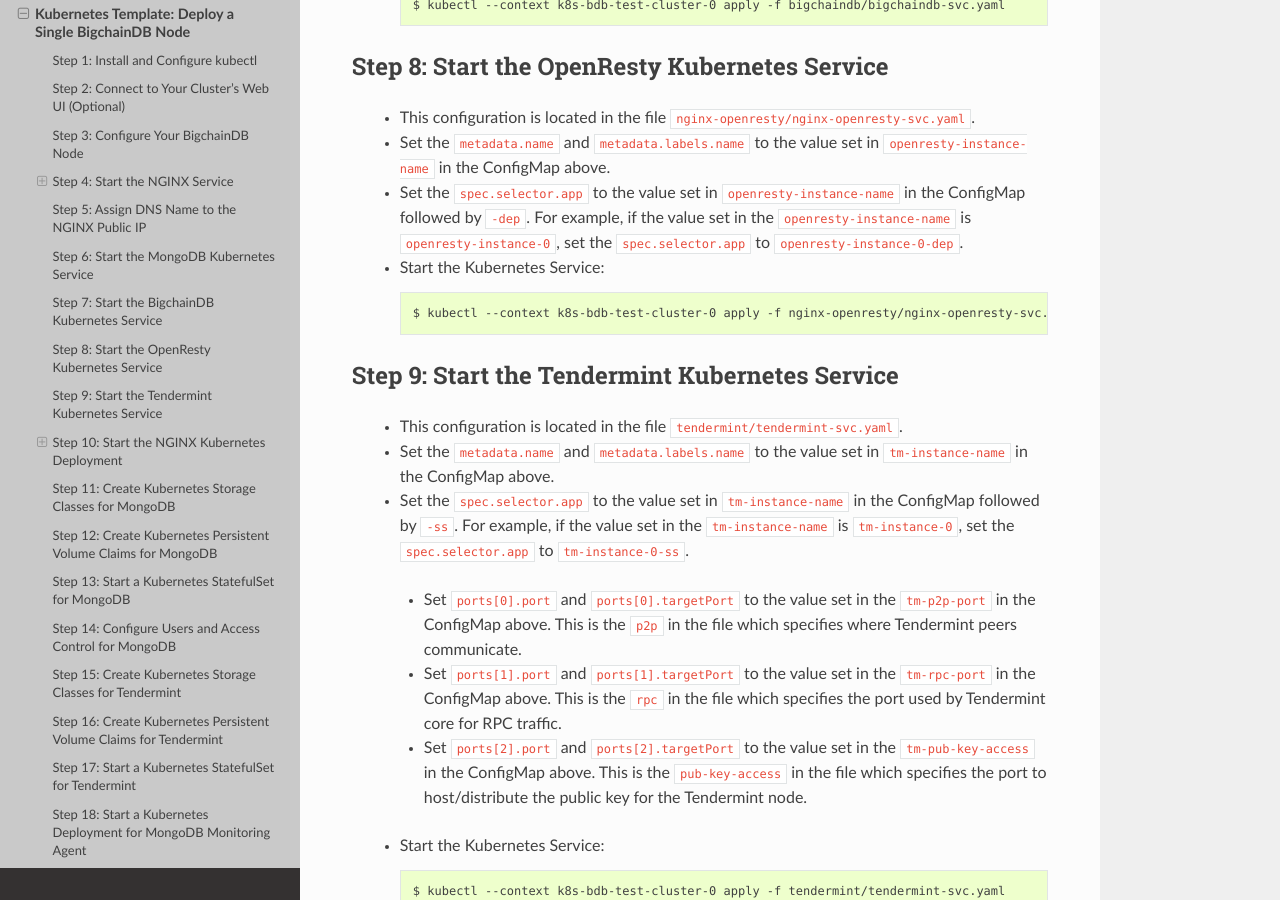
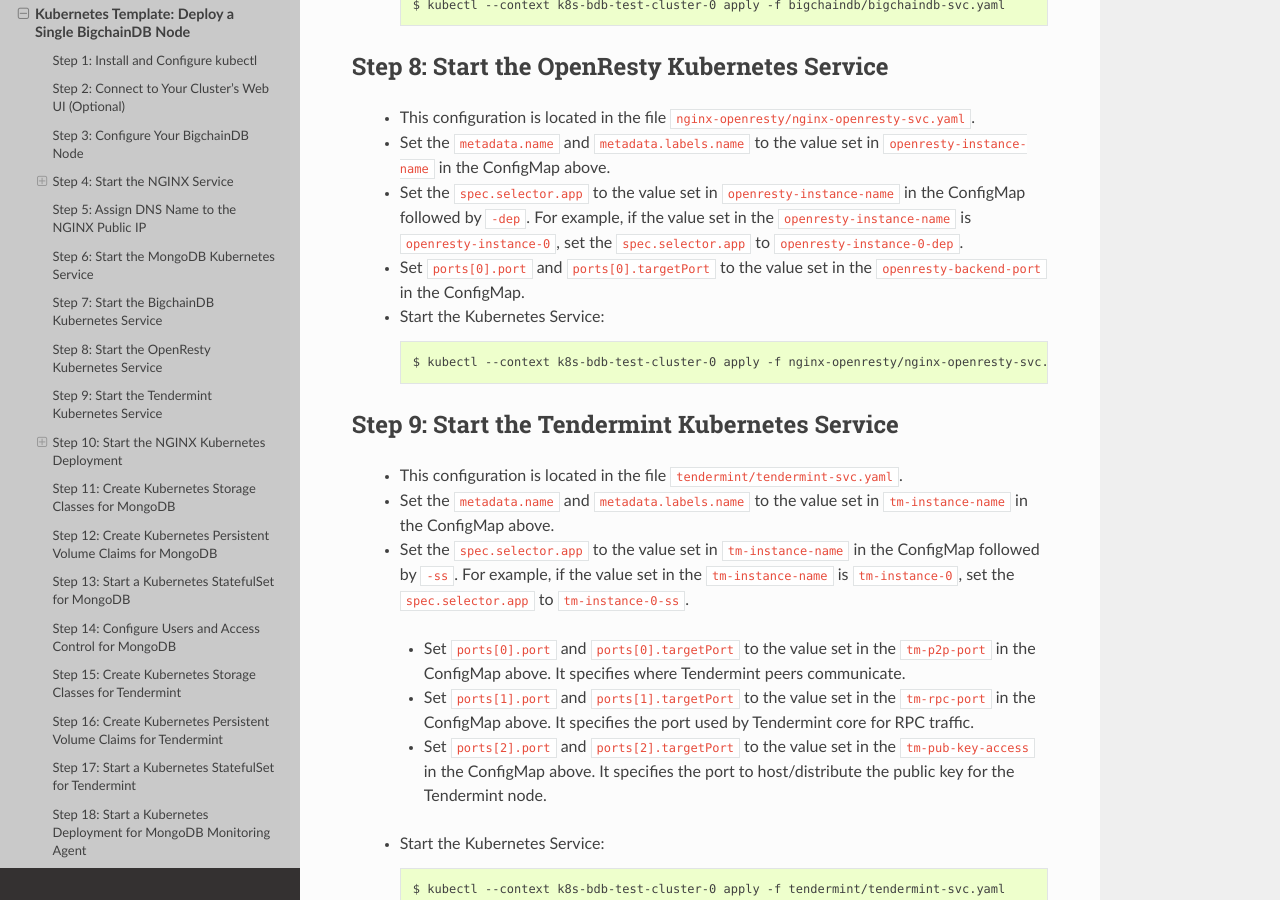
Before and after one commit to bigchaindb/bigchaindb, a Sphinx documentation site: the page built from docs/server/source/production-deployment-template/node-on-kubernetes.rst, in a window 1280 px wide and 900 px high, scrolled down 4963 px. Built offline with Sphinx 7.4.7 and the Read the Docs theme 2.0.0, drawn with Linux system fonts in a browser that asks for light colours; some of the changed text lies outside the part shown.

Commit message:
Address comments
- Update docs for better readability

```diff
--- a/docs/server/source/production-deployment-template/node-on-kubernetes.rst
+++ b/docs/server/source/production-deployment-template/node-on-kubernetes.rst
@@ -323,6 +323,9 @@
     ``openresty-instance-name`` is ``openresty-instance-0``, set  the
     ``spec.selector.app`` to ``openresty-instance-0-dep``.
 
+  * Set ``ports[0].port`` and ``ports[0].targetPort`` to the value set in the
+    ``openresty-backend-port`` in the ConfigMap.
+
   * Start the Kubernetes Service:
 
     .. code:: bash
@@ -347,18 +350,15 @@
 
    * Set ``ports[0].port`` and ``ports[0].targetPort`` to the value set in the
      ``tm-p2p-port`` in the ConfigMap above.
-     This is the ``p2p`` in the file which specifies where Tendermint peers
-     communicate.
+     It specifies where Tendermint peers communicate.
 
    * Set ``ports[1].port`` and ``ports[1].targetPort`` to the value set in the
      ``tm-rpc-port`` in the ConfigMap above.
-     This is the ``rpc`` in the file which specifies the port used by Tendermint core
-     for RPC traffic.
+     It specifies the port used by Tendermint core for RPC traffic.
 
    * Set ``ports[2].port`` and ``ports[2].targetPort`` to the value set in the
      ``tm-pub-key-access`` in the ConfigMap above.
-     This is the ``pub-key-access`` in the file which specifies the port to host/distribute
-     the public key for the Tendermint node.
+     It specifies the port to host/distribute the public key for the Tendermint node.
 
   * Start the Kubernetes Service:
 
--- a/docs/server/source/production-deployment-template/template-kubernetes-azure.rst
+++ b/docs/server/source/production-deployment-template/template-kubernetes-azure.rst
@@ -104,7 +104,7 @@
    --master-count 3 \
    --agent-count 2 \
    --admin-username ubuntu \
-   --agent-vm-size Standard_D2_v2 \
+   --agent-vm-size Standard_L4s \
    --dns-prefix <make up a name> \
    --ssh-key-value ~/.ssh/<name>.pub \
    --orchestrator-type kubernetes \
```
Also changed, not shown: other parts of docs/server/source/production-deployment-template/node-on-kubernetes.rst (+3 -3 lines).
